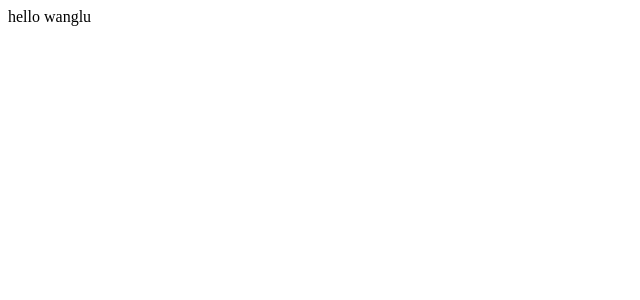
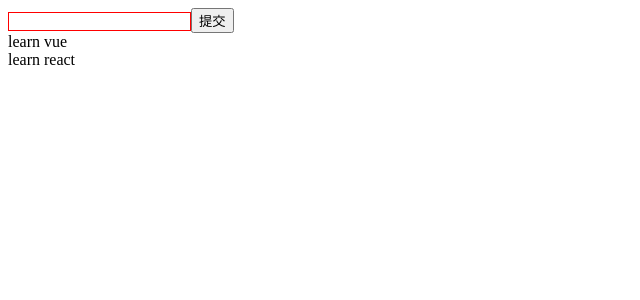
Before and after one commit to lu-wang-lang/react, a React (Create React App) app in the folder init/: page / in a window 1280 px wide. Shown: the top 300 px of the page, without its empty margins (0-640 px from the left). Built offline with nearby package versions, Linux system fonts and the light colour scheme.

Commit message:
todoList完成

```diff
--- /dev/null
+++ b/init/src/TodoItem.js
@@ -0,0 +1,22 @@
+import React, { Component } from 'react'
+
+class TodoItem extends Component {
+  constructor(props) {
+    super(props)
+    this.handleClick = this.handleClick.bind(this)
+  }
+
+  render () {
+    let { content } = this.props
+    return (
+      <div onClick={this.handleClick}>{content}</div>
+    )
+  }
+
+  handleClick () {
+    let { deleteItem, index } = this.props
+    deleteItem(index)
+  }
+}
+
+export default TodoItem
--- a/init/src/TodoList.js
+++ b/init/src/TodoList.js
@@ -1,18 +1,68 @@
 import React, { Component, Fragment } from 'react'
+import TodoItem from './TodoItem'
+import "./todo.css"
 
 class TodoList extends Component {
 
   constructor(props) {
     super(props)
     this.state = {
-      name: 'hello wanglu'
+      inputVal: '',
+      list: ['learn vue', 'learn react']
     }
+    this.handleChangeInputVal = this.handleChangeInputVal.bind(this)
+    this.handleButton = this.handleButton.bind(this)
+    this.handleDelete = this.handleDelete.bind(this)
   }
 
   render () {
     return (
-      <Fragment>{this.state.name}</Fragment>
+      <Fragment>
+        <div>
+          <input value={this.state.inputVal} onChange={this.handleChangeInputVal} className="input" />
+          <button onClick={this.handleButton}>提交</button>
+        </div>
+        <div> {this.initItem()} </div>
+      </Fragment >
     )
+  }
+
+  initItem () {
+    return (
+      this.state.list.map((item, index) => {
+        return (
+          <TodoItem index={index} content={item} key={index} deleteItem={this.handleDelete} />
+        )
+      })
+    )
+  }
+
+  handleChangeInputVal (e) {
+    let inputVal = e.target.value
+    this.setState(() => ({
+      inputVal
+    }))
+  }
+
+  handleButton () {
+    if (this.state.inputVal) {
+      this.setState((prevState) => ({
+        list: [...prevState.list, prevState.inputVal],
+        inputVal: ''
+      }))
+    }
+  }
+
+  handleDelete (index) {
+    if (index > -1) {
+      this.setState((prevState) => {
+        let list = [...prevState.list]
+        list.splice(index, 1)
+        return {
+          list
+        }
+      })
+    }
   }
 }
 
--- /dev/null
+++ b/init/src/todo.css
@@ -0,0 +1,3 @@
+.input{
+  border:1px solid red;
+}
```
